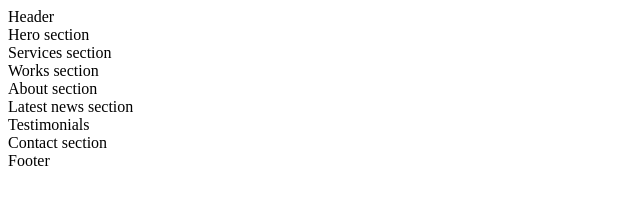
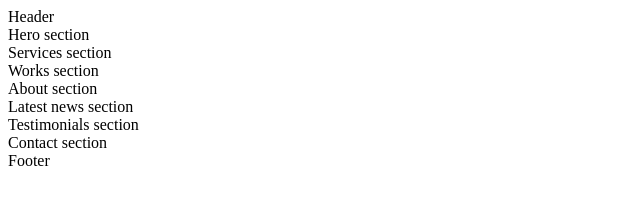
Before and after one commit to SamAT01ni/holbertonschool-web_front_end, a plain HTML site: page html_advanced/5-index.html in a window 1280 px wide. Shown: the full height of the page, 0-640 px from the left. Drawn offline with Linux system fonts and the light colour scheme.

Commit message:
typo again

```diff
--- a/html_advanced/5-index.html
+++ b/html_advanced/5-index.html
@@ -29,7 +29,7 @@
         <section>Works section</section>
         <section>About section</section>
         <section>Latest news section</section>
-        <section>Testimonials</section>
+        <section>Testimonials section</section>
         <section>Contact section</section>
 
     </main>
```
